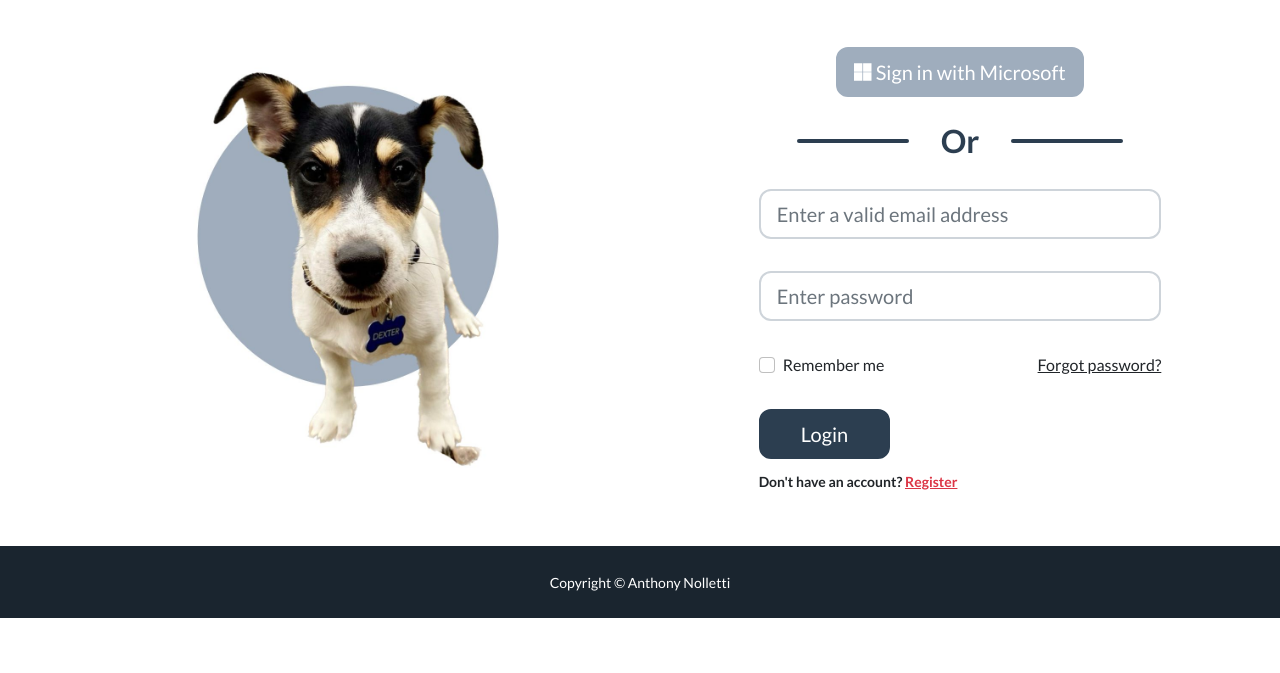
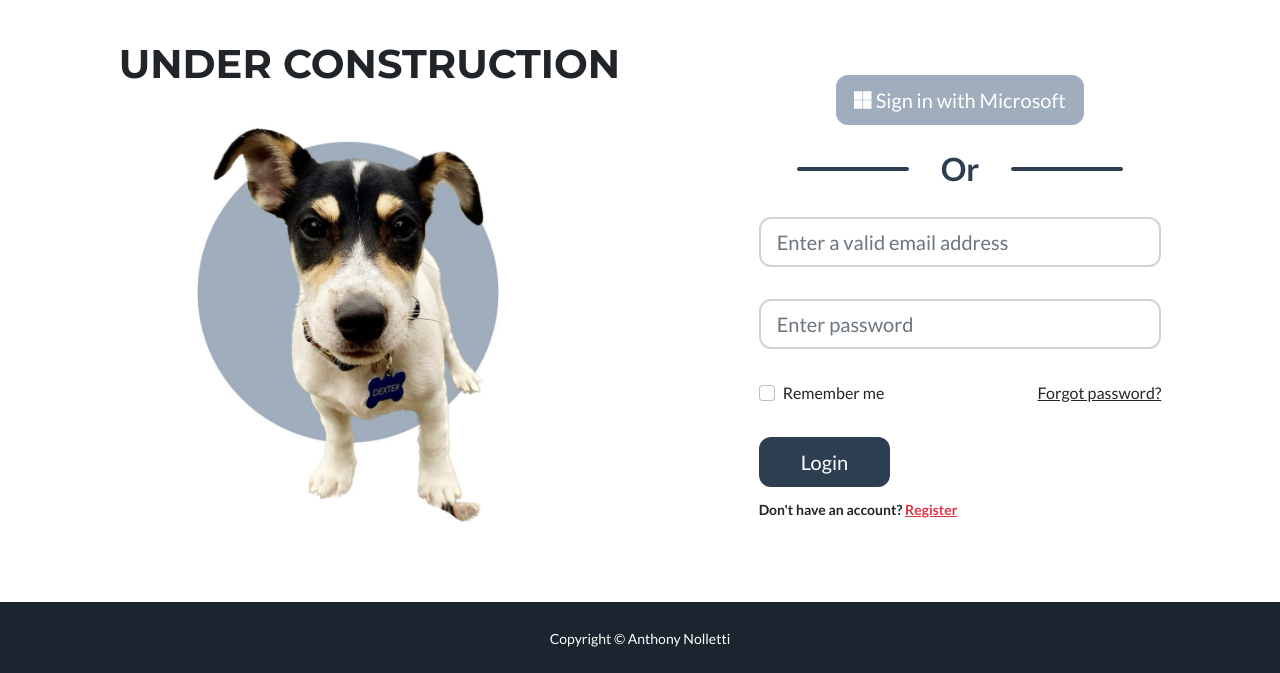
Before and after one commit to anolletti/dynamic-portfolio, a Flask app: template templates/login.html in a window 1280 px wide. Shown: the part 104-777 px from the top of the page. Run offline with Flask 2, Linux system fonts and the light colour scheme; the template is opened without the code that fills it, so the values that code supplies are empty; some libraries are stand-ins or nearby versions.

Commit message:
Under construction

```diff
--- a/templates/login.html
+++ b/templates/login.html
@@ -5,6 +5,7 @@
       class="row d-flex justify-content-center align-items-center h-100 pt-5"
     >
       <div class="col-md-9 col-lg-6 col-xl-5">
+        <h1>UNDER CONSTRUCTION</h1>
         <img
           src="static/assets/img/login/dexter-2.jpeg"
           id="img-dexter"
```
Also changed, not shown: 1 other file.
